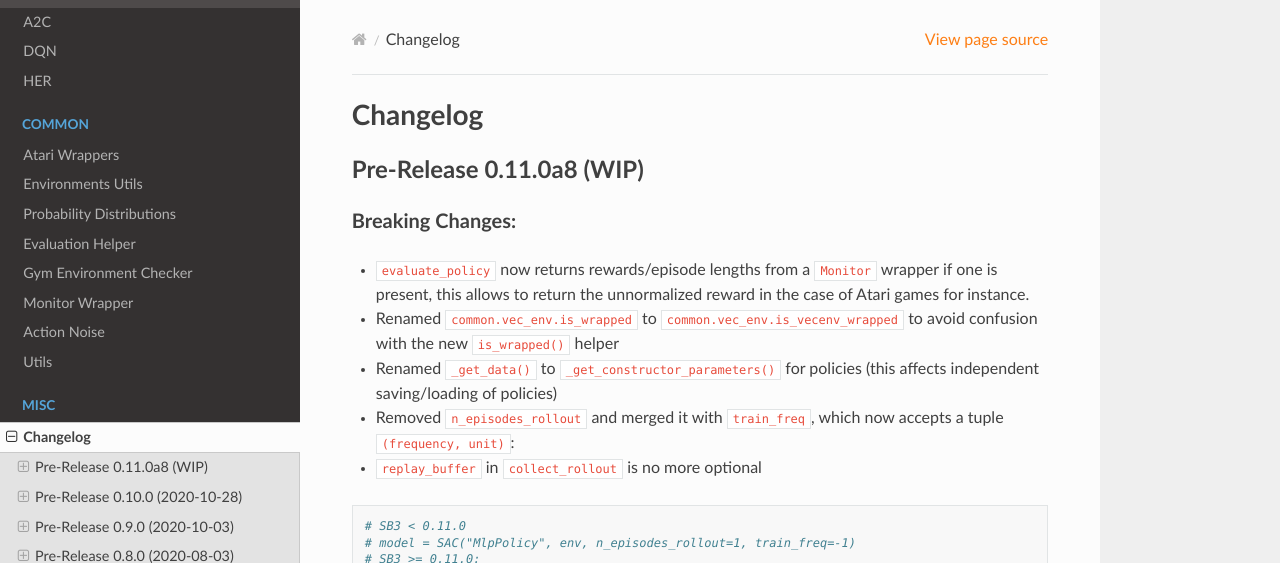
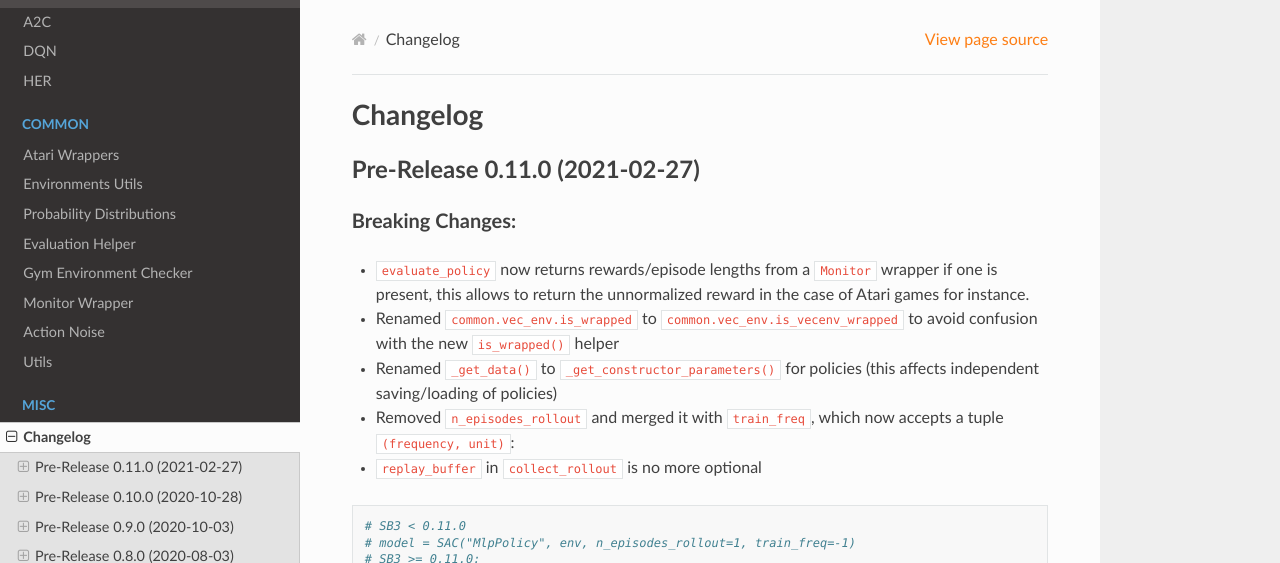
Before and after one commit to DLR-RM/stable-baselines3, a Sphinx documentation site: the page built from docs/misc/changelog.rst, in a window 1280 px wide and 900 px high. Shown: the top 563 px of the window. Built offline with Sphinx 7.4.7 and the Read the Docs theme 2.0.0, drawn with Linux system fonts in a browser that asks for light colours; pages that are not in the unit, such as notebooks, are missing from menus.

Commit message:
Update version

```diff
--- a/docs/misc/changelog.rst
+++ b/docs/misc/changelog.rst
@@ -3,7 +3,7 @@
 Changelog
 ==========
 
-Pre-Release 0.11.0a8 (WIP)
+Pre-Release 0.11.0 (2021-02-27)
 -------------------------------
 
 Breaking Changes:
--- a/stable_baselines3/version.txt
+++ b/stable_baselines3/version.txt
@@ -1 +1 @@
-0.11.0a8
+0.11.0
```
